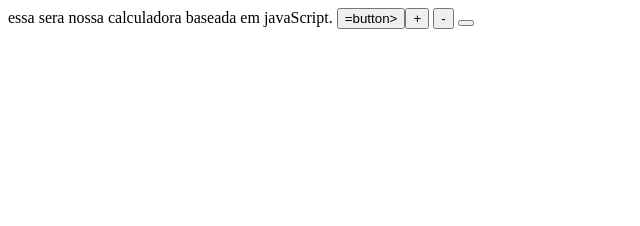
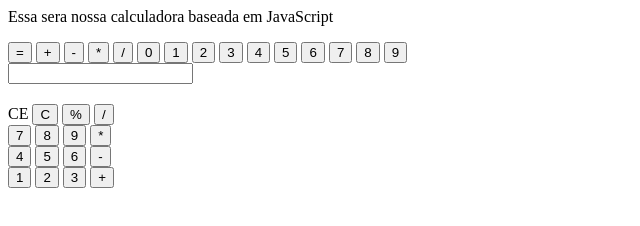
Before and after one commit to juliadecarvalho/Projeto_2024, a plain HTML site: page calculadora.html in a window 1280 px wide. Shown: the whole page, without its empty margins (0-640 px from the left). Drawn offline with Linux system fonts and the light colour scheme.

Commit message:
Update calculadora.html

```diff
--- a/calculadora.html
+++ b/calculadora.html
@@ -1,15 +1,53 @@
 <html>
   <head>
-    <title>calculadora teste </title
-    </head>
-<body>
-  <p class="texto-apresentacao">essa sera nossa calculadora baseada em javaScript.</
-    p>
-  <button type ='button'id='igual'onclick='='>=</body>button>
-  <button type='button'id='adicao'onclick='+'>+</button>
-  <button type='button'id='subtracao'onclick='-'>-</button>
-  <button type='button'id='multiplic'onclick='*'>
-  <button type='button'id='divisao
-</body></title>
+    <title>Calculadora Teste</title>
+    <body>
+      <p class='texto-apresentacao'>Essa sera nossa calculadora baseada em JavaScript</p>
+      <button type='button' id='igual' onclick='='>=</button>
+      <button type='button' id='adicao' onclick='+'>+</button>
+      <button type='button' id='subtracao' onclick='-'>-</button>
+      <button type='button' id='multiplicacao' onclick='*'>*</button>
+      <button type='button' id='divisao' onclick='/'>/</button>
+
+      <button type='button' id='0' onclick='0'>0</button>
+      <button type='button' id='1' onclick='1'>1</button>
+      <button type='button' id='2' onclick='2'>2</button>
+      <button type='button' id='3' onclick='3'>3</button>
+      <button type='button' id='4' onclick='4'>4</button>
+      <button type='button' id='5' onclick='5'>5</button>
+      <button type='button' id='6' onclick='6'>6</button>
+      <button type='button' id='7' onclick='7'>7</button>
+      <button type='button' id='8' onclick='8'>8</button>
+      <button type='button' id='9' onclick='9'>9</button>
+      <div class='calculadora'>
+        <div class='display'>
+          <input id='display' placehold='0' display>
+          <h2 id='historico'></h2>
+        </div>
+        <div clas='linha
+          <button class='ce' onclick='limpar'>CE</button>
+          <button class='c' onclick='limpar'>C</button>
+          <button class='percent' onclick='percentual'()>%</button>
+          <button class='divisao' onclick='add_operador("/")'>/</button>
+        </div>
+        <div class='linha'>
+          <button class='numero' onclick="add_numero('7')">7</button>
+          <button class='numero' onclick="add_numero('8')">8</button>
+          <button class='numero' onclick="add_numero('9')">9</button>
+          <button class='multiplicacao' onclick="add_operador('*')">*</button>
+
+        <div class='linha'>
+          <button class='numero' onclick="add_numero('4')">4</button>
+          <button class='numero' onclick="add_numero('5')">5</button>
+          <button class='numero' onclick="add_numero('6')">6</button>
+          <button class='subtracao' onclick="add_operador('-')">-</button>
+          <div class='linha'>
+          <button class='numero' onclick="add_numero('1')">1</button>
+          <button class='numero' onclick="add_numero('2')">2</button>
+          <button class='numero' onclick="add_numero('3')">3</button>
+          <button class='adicao' onclick="add_operador('+')">+</button>
+          </div>
+
+    </body>
   </head>
 </html>
```
